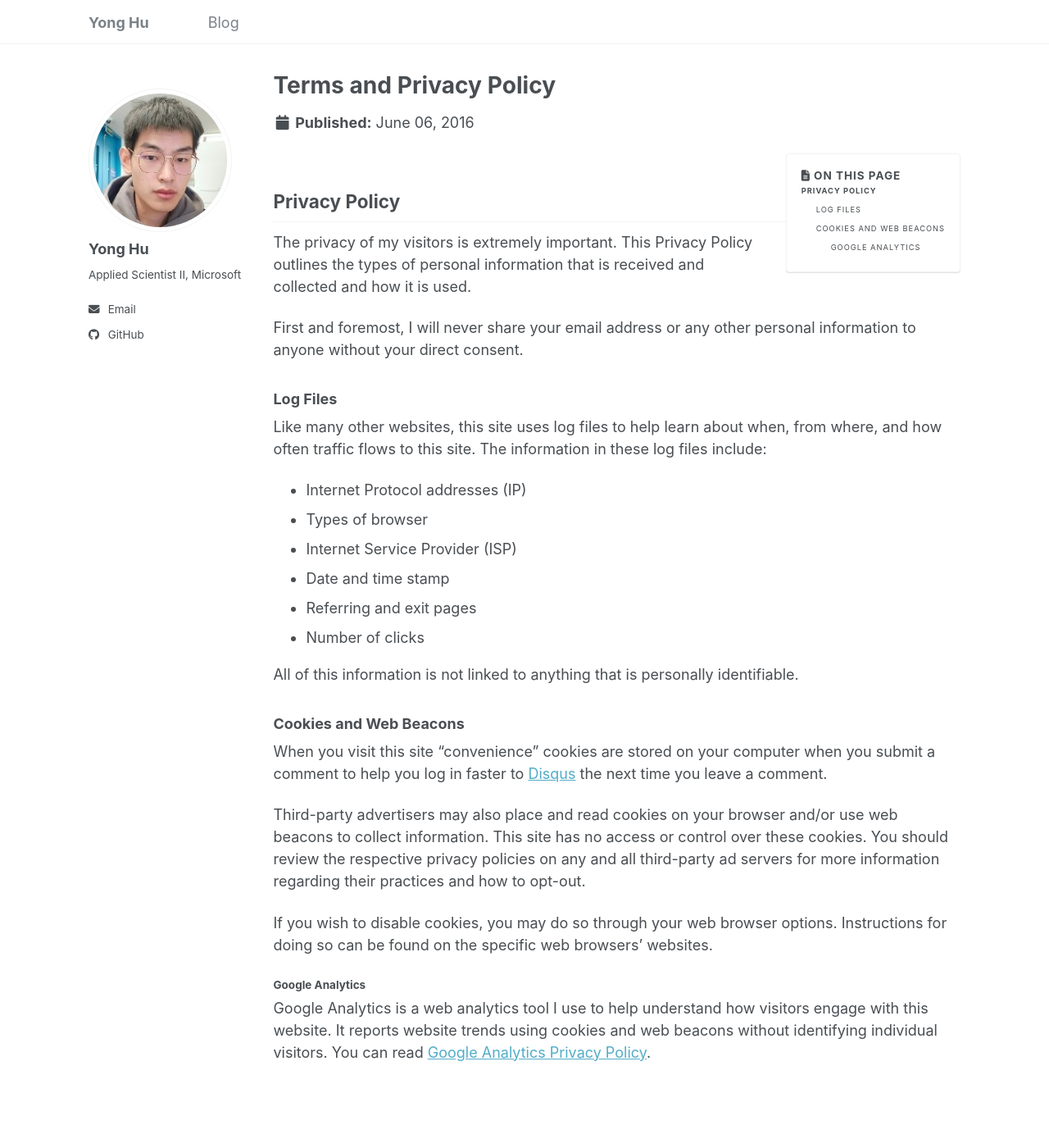
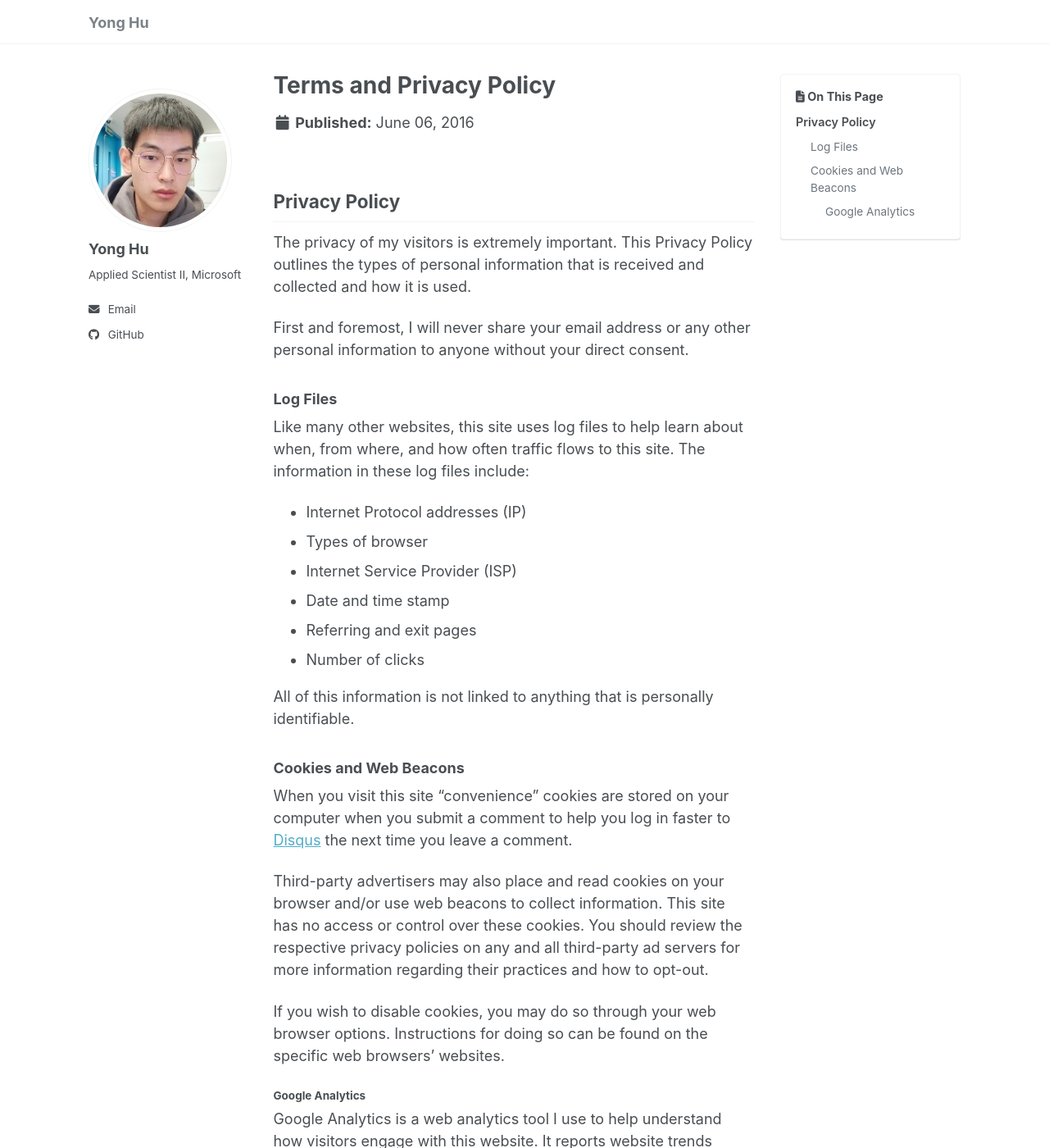
Before and after one commit to huyonger/huyonger.github.io, a Jekyll site: the page built from _pages/terms.md, in a window 1280 px wide and 1400 px high. Shown: the whole window at 82% size. Built offline with Jekyll 4.4.1, drawn with Linux system fonts in a browser that asks for light colours; a script bundle is joined from its source files by our own code; a style sheet for code colours, icons or effects is not loaded.

Commit message:
Homepage: Blog section under News, undergrad, internship details
- Remove the Blog link from the header; the homepage now lists the five
  newest posts in a Blog section under News (hidden while there are none).
- Add the undergraduate degree (China University of Geosciences, Wuhan).
- Internship titles become Software Engineer Intern, each with a one-line
  description of the work.
- Blog posts can include a table of contents ({% include toc %}): a sticky
  right-hand column from 1280px, a box at the top on narrower screens.

Co-Authored-By: Claude Opus 5.5 <noreply@anthropic.com>

```diff
--- a/_data/navigation.yml
+++ b/_data/navigation.yml
@@ -1,6 +1,5 @@
 # Links shown in the header after the site title, in order.
 # Empty list (main: []) = header shows only the site title.
+# Blog posts are listed on the homepage (Blog section in _pages/about.md), not here.
 
-main:
-  - title: "Blog"
-    url: /blog/
+main: []
--- a/assets/css/main.scss
+++ b/assets/css/main.scss
@@ -169,3 +169,76 @@ body {
   color: #7a8288;
   border-bottom: 0;
 }
+
+/* ==========================================================================
+   Blog post table of contents: put {% include toc icon="list" title="Contents" %}
+   in a post. From 1280px wide it sits in a right-hand column and stays in view
+   while scrolling; on narrower screens it is a box at the top of the post.
+   ========================================================================== */
+
+.page__content > .sidebar__right {
+  float: none;
+  width: auto;
+  margin: 0 0 1.5em;
+}
+
+.page__content .toc {
+  /* the template's TOC is uppercase with wide letter spacing; use normal text */
+  text-transform: none;
+  letter-spacing: normal;
+
+  .nav__title {
+    margin: 0 0 0.5em;
+    font-size: 0.8rem;
+  }
+
+  .toc__menu {
+    font-size: 0.8rem;
+
+    li {
+      font-size: 1em;
+    }
+
+    a {
+      font-size: 1em;
+      text-decoration: none;
+
+      &:hover {
+        text-decoration: underline;
+      }
+    }
+
+    > li > a {
+      font-weight: 600;
+    }
+
+    li ul > li a {
+      color: #6c757d;
+      font-size: 0.95em;
+      font-weight: normal;
+    }
+  }
+}
+
+@include breakpoint($x-large) {
+  .page__inner-wrap:has(> .page__content > .sidebar__right) {
+    position: relative;
+    padding-right: 252px; /* TOC column (220px) + gap */
+  }
+
+  .page__content > .sidebar__right {
+    position: absolute;
+    top: 0;
+    right: 0;
+    bottom: 0;
+    width: 220px;
+    margin: 0;
+  }
+
+  .page__content > .sidebar__right .toc {
+    position: sticky;
+    top: 74px; /* below the 54px masthead */
+    max-height: calc(100vh - 94px);
+    overflow-y: auto;
+  }
+}
```
Also changed, not shown: _pages/about.md (+18 -3 lines).
